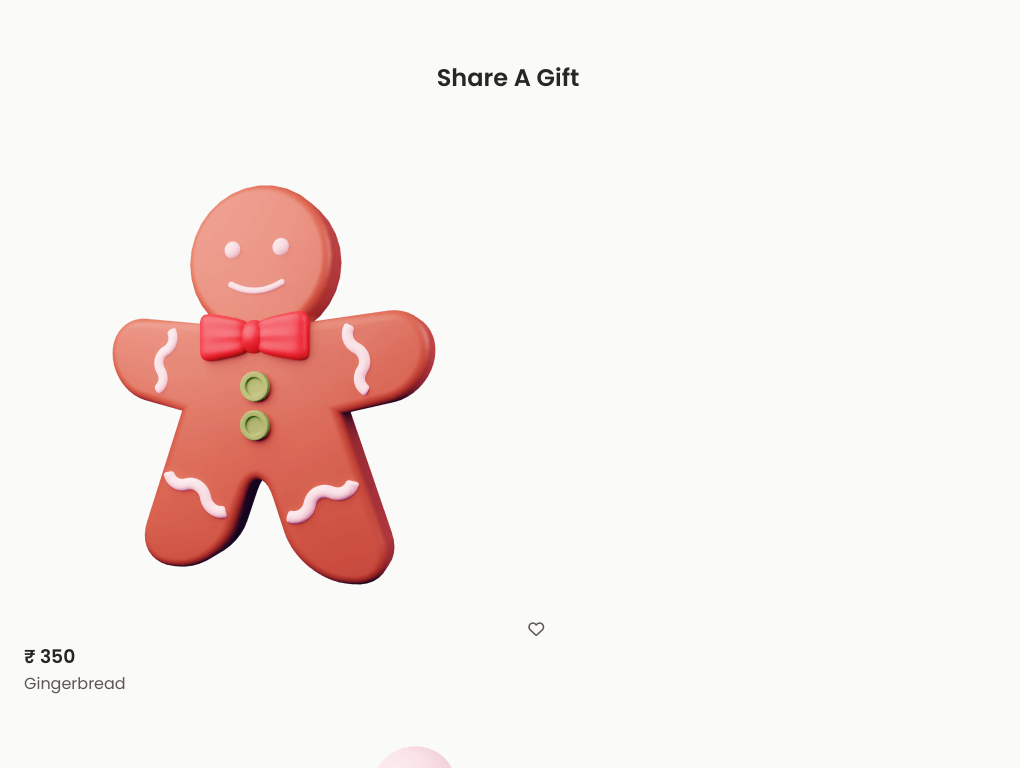
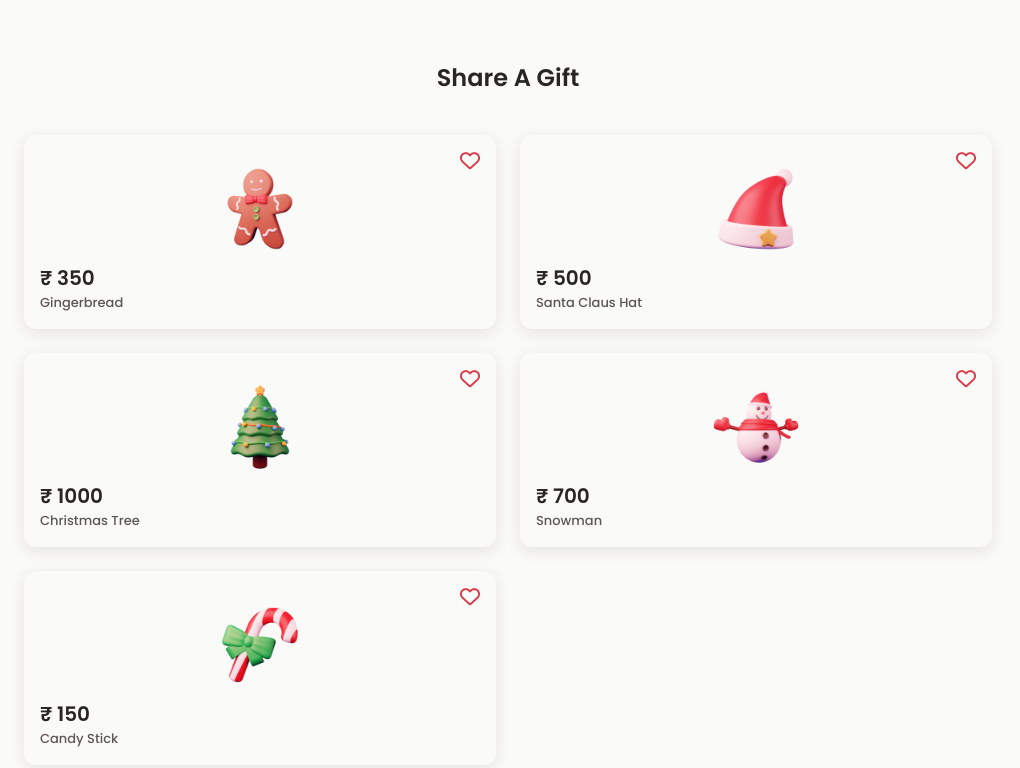
Before and after one commit to nerdyspook/Christmas-Landing-Page, a plain HTML site: page index.html in a window 1280 px wide. Shown: the part 1940-2708 px from the top of the page, without its empty margins (0-1020 px from the left). Drawn offline with Linux system fonts and the light colour scheme.

Commit message:
styled gift section

```diff
--- a/css/styles.css
+++ b/css/styles.css
@@ -332,3 +332,50 @@ button {
     width: 280px;
     justify-self: center;
 }
+
+/* =========== Gift =========== */
+.gift__container {
+    grid-template-columns: repeat(2, 1fr);
+    gap: 1.5rem;
+}
+
+.gift__card {
+    display: grid;
+    position: relative;
+
+    background-color: var(--container-color);
+    box-shadow: 0 4px 16px hsla(355, 25%, 15%, 0.1);
+    border-radius: 0.75rem;
+
+    padding: 1.5rem 1rem 1rem;
+}
+
+.gift__img {
+    width: 100px;
+    justify-self: center;
+    margin-bottom: var(--mb-0-25);
+    transition: 0.3s;
+}
+
+.gift__icon {
+    font-size: 1.25rem;
+    color: var(--first-color);
+
+    position: absolute;
+    top: 1rem;
+    right: 1rem;
+    cursor: pointer;
+}
+
+.gift__price {
+    font-size: var(--h3-font-size);
+}
+
+.gift__title {
+    font-size: var(--smaller-font-size);
+    font-weight: var(--font-medium);
+}
+
+.gift__card:hover .gift__img {
+    transform: translateY(-0.25rem);
+}
```
